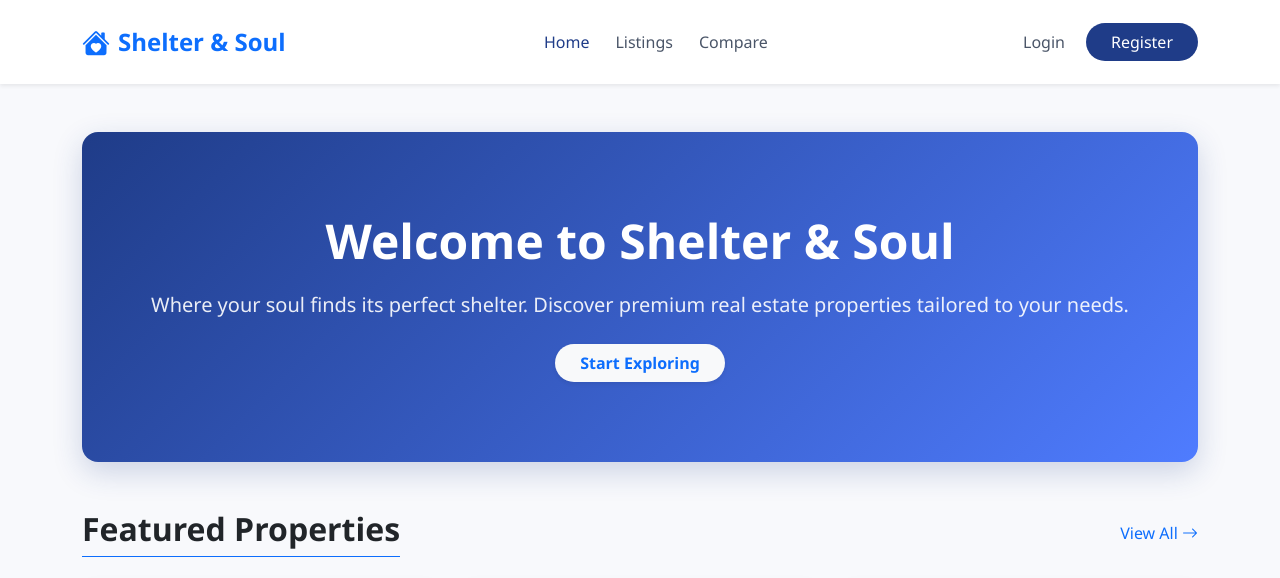
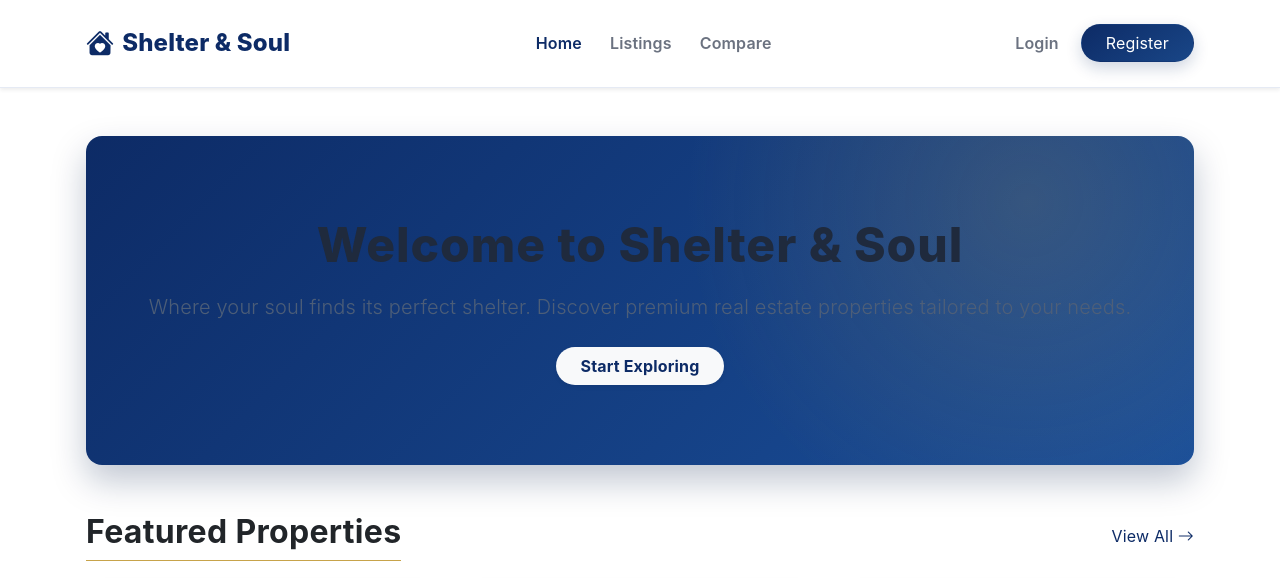
Before and after one commit to pemajo-sudo/real-estate-project, a Django app: page / in a window 1280 px wide. Shown: the top 578 px of the page. Run offline with Django 5.2, Linux system fonts and the light colour scheme; data comes from the database, SQL or seed files in the repository.

Commit message:
improve UI styling

```diff
--- a/listings/templates/listings/base.html
+++ b/listings/templates/listings/base.html
@@ -9,86 +9,160 @@
     <!-- Bootstrap Icons -->
     <link rel="stylesheet" href="https://cdn.jsdelivr.net/npm/bootstrap-icons@1.11.1/font/bootstrap-icons.css">
     <style>
+        :root {
+            --premium-primary: #0d2b66;
+            --premium-primary-dark: #081f4d;
+            --premium-bg: #ffffff;
+            --premium-surface: #f7f9fc;
+            --premium-gold: #c7a34a;
+            --premium-gold-soft: #efe4c8;
+            --premium-teal: #0f9d8a;
+            --premium-text: #1f2a3d;
+            --premium-muted: #6b7280;
+            --premium-shadow: 0 10px 28px rgba(13, 43, 102, 0.09);
+        }
         body {
-            font-family: 'Segoe UI', Tahoma, Geneva, Verdana, sans-serif;
-            background-color: #f8f9fc;
+            font-family: "Inter", "Segoe UI", Tahoma, Geneva, Verdana, sans-serif;
+            color: var(--premium-text);
+            background-color: var(--premium-bg);
             display: flex;
             flex-direction: column;
             min-height: 100vh;
+            line-height: 1.6;
+            letter-spacing: 0.01em;
         }
         main {
             flex: 1;
         }
+        .container {
+            padding-left: 1rem;
+            padding-right: 1rem;
+        }
+        .navbar {
+            border-bottom: 1px solid #e5eaf4;
+        }
         .navbar-brand {
-            font-weight: 700;
+            font-weight: 800;
             font-size: 1.5rem;
-            color: #1f3c88 !important;
+            color: var(--premium-primary) !important;
         }
         .navbar-nav .nav-link {
-            font-weight: 500;
-            color: #4a5568;
-            margin: 0 5px;
+            font-weight: 600;
+            color: var(--premium-muted);
+            margin: 0 6px;
+            transition: color 0.2s ease;
         }
         .navbar-nav .nav-link:hover, .navbar-nav .nav-link.active {
-            color: #1f3c88;
+            color: var(--premium-primary);
         }
         .hero {
-            background: linear-gradient(135deg, #1f3c88, #4f7cff);
+            background:
+                radial-gradient(circle at 85% 20%, rgba(199, 163, 74, 0.18), transparent 35%),
+                linear-gradient(135deg, var(--premium-primary), #1a4f9a);
             color: white;
             padding: 80px 30px;
             border-radius: 16px;
             text-align: center;
             margin-bottom: 40px;
-            box-shadow: 0 10px 30px rgba(31, 60, 136, 0.2);
+            box-shadow: 0 16px 34px rgba(8, 31, 77, 0.25);
         }
         .hero h1 {
             font-weight: 800;
             font-size: 3rem;
-            margin-bottom: 20px;
+            letter-spacing: 0.02em;
+            margin-bottom: 18px;
         }
         .hero p {
             font-size: 1.25rem;
-            opacity: 0.9;
+            opacity: 0.95;
         }
         .card {
-            border: none;
+            border: 1px solid #e7edf8;
             border-radius: 14px;
             overflow: hidden;
-            box-shadow: 0 4px 14px rgba(0,0,0,0.06);
+            background: var(--premium-bg);
+            box-shadow: 0 6px 18px rgba(15, 30, 60, 0.07);
             transition: transform 0.3s ease, box-shadow 0.3s ease;
         }
         .card:hover {
             transform: translateY(-5px);
-            box-shadow: 0 10px 25px rgba(0,0,0,0.1);
+            box-shadow: var(--premium-shadow);
+            border-color: #d5e0f3;
         }
         .card img, .card-img-top {
             width: 100%;
             height: 220px;
             object-fit: cover;
         }
+        .card-body {
+            padding: 1.25rem;
+        }
         .card-body h3 {
             font-size: 1.25rem;
-            font-weight: 700;
-            color: #2d3748;
-            margin-bottom: 15px;
+            font-weight: 800;
+            color: var(--premium-text);
+            margin-bottom: 0.8rem;
         }
         .filter-box {
-            background: white;
-            padding: 25px;
+            background: var(--premium-surface);
+            padding: 26px;
             border-radius: 14px;
-            box-shadow: 0 4px 14px rgba(0,0,0,0.06);
+            border: 1px solid #e4eaf5;
+            box-shadow: 0 5px 16px rgba(0,0,0,0.05);
             margin-bottom: 30px;
         }
+        h1, h2, h3, h4, h5 {
+            color: var(--premium-text);
+            letter-spacing: 0.01em;
+        }
+        h2 {
+            font-weight: 800;
+        }
+        .lead {
+            color: #506078;
+        }
         .btn-primary {
-            background-color: #1f3c88;
-            border-color: #1f3c88;
+            background: linear-gradient(145deg, var(--premium-primary), #194687);
+            border-color: var(--premium-primary);
+            color: #ffffff;
+            font-weight: 600;
+            box-shadow: 0 6px 16px rgba(13, 43, 102, 0.2);
         }
         .btn-primary:hover {
-            background-color: #162b65;
-            border-color: #162b65;
+            background: linear-gradient(145deg, #103678, var(--premium-primary-dark));
+            border-color: var(--premium-primary-dark);
+            color: #ffffff;
+            transform: translateY(-1px);
+        }
+        .btn-outline-primary {
+            color: var(--premium-primary);
+            border-color: #8aa5d3;
+            font-weight: 600;
+        }
+        .btn-outline-primary:hover {
+            background-color: var(--premium-primary);
+            border-color: var(--premium-primary);
+            color: #ffffff;
+        }
+        .btn-secondary, .btn-outline-secondary {
+            border-color: #7daea6;
+            color: #0d7b6d;
+        }
+        .btn-secondary {
+            background-color: #dff4f0;
+        }
+        .btn-secondary:hover, .btn-outline-secondary:hover {
+            background-color: var(--premium-teal);
+            border-color: var(--premium-teal);
+            color: #ffffff;
+        }
+        .btn {
+            border-radius: 999px;
+            padding: 0.45rem 1rem;
+            transition: all 0.2s ease;
         }
         .footer {
-            background-color: #1f3c88;
+            background: linear-gradient(145deg, var(--premium-primary-dark), var(--premium-primary));
             color: white;
             padding: 50px 0 20px;
             margin-top: 60px;
@@ -107,6 +181,28 @@
             margin-right: 15px;
             color: white;
         }
+        .text-primary {
+            color: var(--premium-primary) !important;
+        }
+        .text-muted {
+            color: var(--premium-muted) !important;
+        }
+        .border-primary {
+            border-color: var(--premium-gold) !important;
+        }
+        .badge, .input-group-text {
+            border-color: #d9e2f2;
+        }
+        .form-control:focus, .form-select:focus, textarea:focus, input:focus {
+            border-color: #79bfb3;
+            box-shadow: 0 0 0 0.2rem rgba(15, 157, 138, 0.18);
+        }
+        a {
+            color: var(--premium-primary);
+        }
+        a:hover {
+            color: #1b57aa;
+        }
         /* Global form fallback for Django forms */
         input[type="text"], input[type="email"], input[type="password"], input[type="number"], select, textarea, input[type="url"], input[type="file"] {
             display: block;
@@ -115,10 +211,10 @@
             font-size: 1rem;
             font-weight: 400;
             line-height: 1.5;
-            color: #495057;
+            color: var(--premium-text);
             background-color: #fff;
             background-clip: padding-box;
-            border: 1px solid #ced4da;
+            border: 1px solid #d2dbe9;
             border-radius: 0.375rem;
             transition: border-color 0.15s ease-in-out, box-shadow 0.15s ease-in-out;
             margin-bottom: 1rem;
@@ -137,7 +233,7 @@
             cursor: pointer;
         }
         .btn:not(.btn-primary):not(.btn-secondary):not(.btn-danger):not(.btn-light):not(.btn-outline-primary):not(.btn-outline-secondary) {
-            background-color: #1f3c88;
+            background-color: var(--premium-primary);
             color: white;
         }
         .btn-danger {
```
